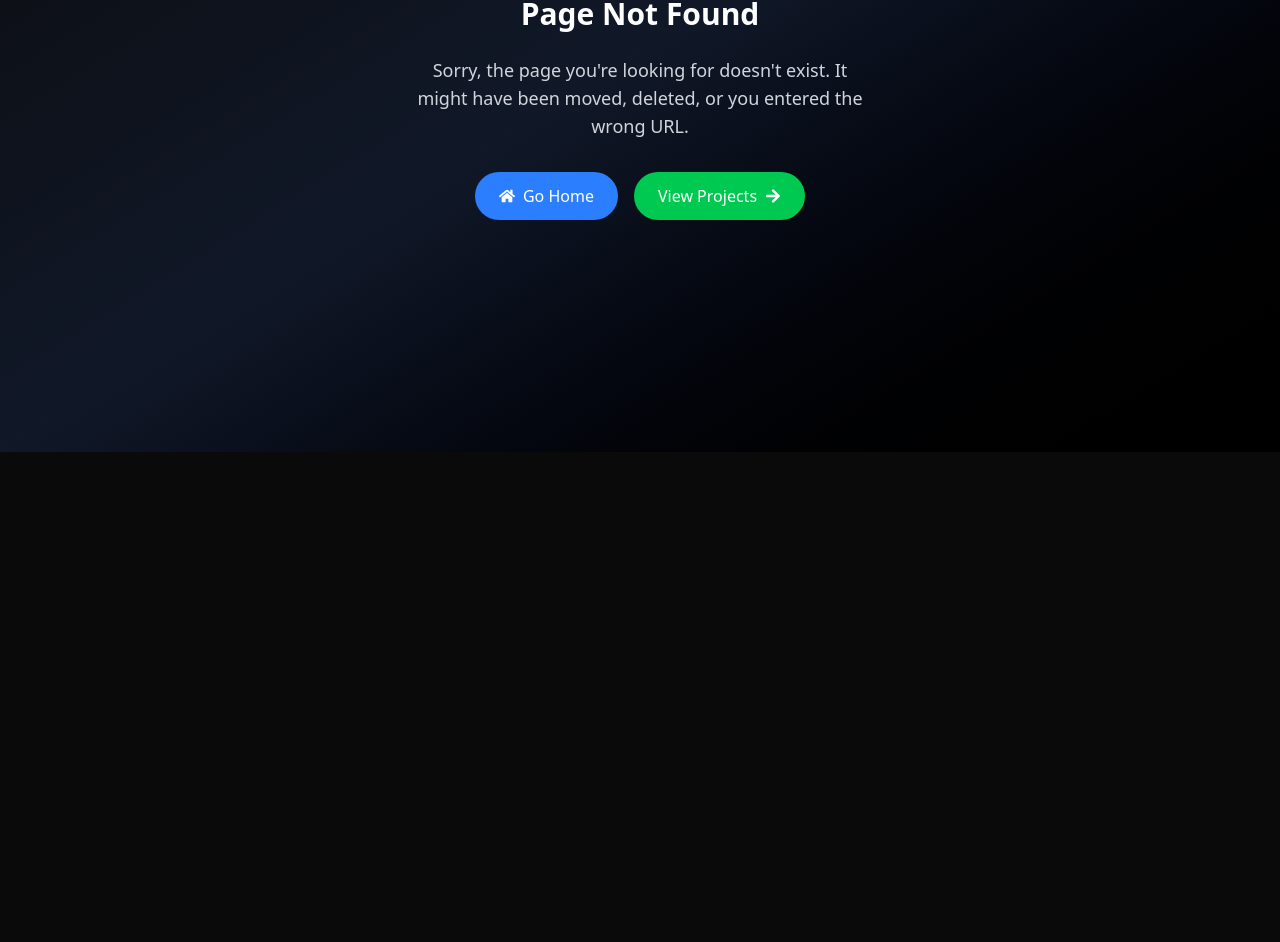
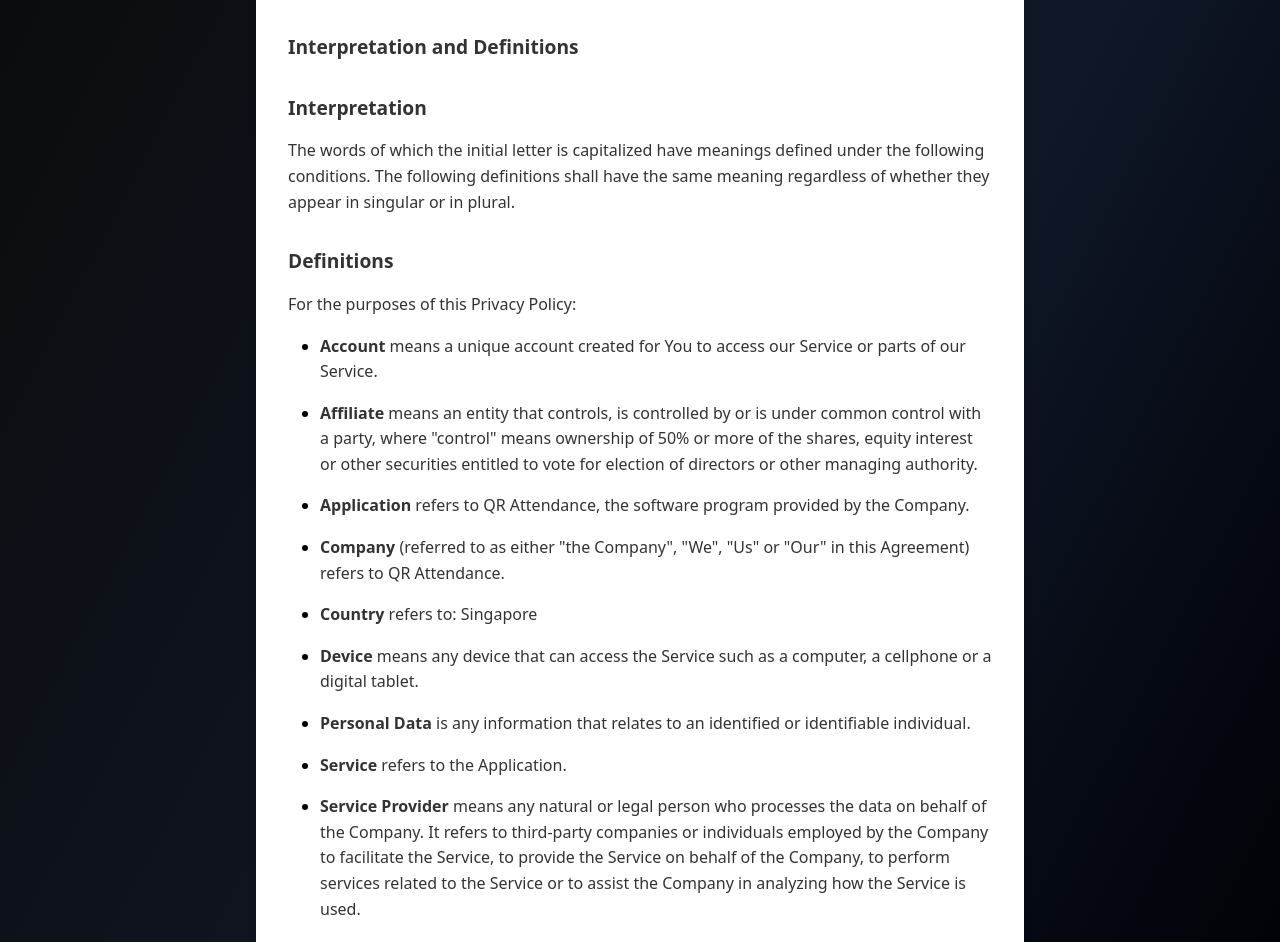
Before and after one commit to aadishsamir123/aadishsamir, a React (Vite) app: page /legal/projects/qrattendance/privacypolicy in a window 1280 px wide. Before the commit this address had no page. Shown: the part 348-1290 px from the top of the page. Before the commit the page ends 800 px from the top, so only its background shows below. Built offline with nearby package versions, Linux system fonts and the light colour scheme.

Commit message:
Add QR Attendance Privacy Policy and update robots.txt

```diff
--- a/src/App.jsx
+++ b/src/App.jsx
@@ -10,6 +10,7 @@
 import ShopSync from "./projects/ShopSync.jsx";
 import ShopSyncPrivacyPolicy from "./legal/projects/shopsync/ShopSyncPrivacyPolicy.jsx";
 import ShopSyncDisclaimer from "./legal/projects/shopsync/ShopSyncDisclaimer.jsx";
+import QRAttendancePrivacyPolicy from "./legal/projects/qrattendance/QRAttendancePrivacyPolicy.jsx";
 
 const PageWrapper = ({children}) => {
     const pageVariants = {
@@ -412,7 +413,8 @@
                             <Route path="/projects/shopsync" element={<PageWrapper><ShopSync/></PageWrapper>}/>
 
                             <Route path="/legal/projects/shopsync/privacypolicy" element={<PageWrapper><ShopSyncPrivacyPolicy/></PageWrapper>}/>
-                            <Route path="/legal/projects/shopsync/disclaimer" element={<PageWrapper><ShopSyncDisclaimer/></PageWrapper>}/>
+                            <Route path="/legal/projects/shopsync/disclaimer" element={<PageWrapper><ShopSyncDisclaimer /></PageWrapper>} />
+                            <Route path="/legal/projects/qrattendance/privacypolicy" element={<PageWrapper><QRAttendancePrivacyPolicy /></PageWrapper>}/>
 
                             {/* 404 Catch-all route */}
                             <Route path="*" element={<PageWrapper><NotFound/></PageWrapper>}/>
--- a/src/legal/LegalTexts.css
+++ b/src/legal/LegalTexts.css
@@ -41,11 +41,13 @@
 .privacy-list {
   padding-left: 2rem;
   margin-bottom: 1.5rem;
+  color: #000000;
   list-style-type: disc; /* Add explicit bullet style */
 }
 
 .privacy-list li {
   margin-bottom: 0.5rem;
   line-height: 1.5;
+  color: #000000;
   display: list-item; /* Ensure list items display as list items */
 }
--- /dev/null
+++ b/src/legal/projects/qrattendance/QRAttendancePrivacyPolicy.jsx
@@ -0,0 +1,88 @@
+import 'react';
+import '../../LegalTexts.css';
+import SEOHead from '../../../components/SEOHead';
+
+const QRAttendancePrivacyPolicy = () => {
+    return (
+        <>
+            <SEOHead
+                title="QR Attendance Privacy Policy"
+                description="Privacy Policy for QR Attendance app"
+                keywords="QR Attendance Privacy Policy, Data Protection, App Privacy"
+                url="https://aadish.dev/legal/projects/qrattendance/privacypolicy"
+                noIndex={true}
+            />
+            <div className="privacy-container">
+            <div className="privacy-card">
+                <h1 className="privacy-title">QR AttendancePrivacy Policy</h1>
+                <p className="privacy-date">Last updated: August 16, 2025</p>
+                <p className="privacy-text">This Privacy Policy describes Our policies and procedures on the collection, use and disclosure of Your information when You use the Service and tells You about Your privacy rights and how the law protects You.</p>
+                <p className="privacy-text">We use Your Personal data to provide and improve the Service. By using the Service, You agree to the collection and use of information in accordance with this Privacy Policy. This Privacy Policy has been created with the help of the <a href="https://www.freeprivacypolicy.com/free-privacy-policy-generator/" target="_blank">Free Privacy Policy Generator</a>.</p>
+
+                <h2 className="privacy-section-title">Interpretation and Definitions</h2>
+                <h3 className="privacy-section-title">Interpretation</h3>
+                <p className="privacy-text">The words of which the initial letter is capitalized have meanings defined under the following conditions. The following definitions shall have the same meaning regardless of whether they appear in singular or in plural.</p>
+
+                <h3 className="privacy-section-title">Definitions</h3>
+                <p className="privacy-text">For the purposes of this Privacy Policy:</p>
+                <ul className="privacy-list">
+                    <li>
+                        <p className="privacy-text"><strong>Account</strong> means a unique account created for You to access our Service or parts of our Service.</p>
+                    </li>
+                    <li>
+                        <p className="privacy-text"><strong>Affiliate</strong> means an entity that controls, is controlled by or is under common control with a party, where "control" means ownership of 50% or more of the shares, equity interest or other securities entitled to vote for election of directors or other managing authority.</p>
+                    </li>
+                    <li>
+                        <p className="privacy-text"><strong>Application</strong> refers to QR Attendance, the software program provided by the Company.</p>
+                    </li>
+                    <li>
+                        <p className="privacy-text"><strong>Company</strong> (referred to as either "the Company", "We", "Us" or "Our" in this Agreement) refers to QR Attendance.</p>
+                    </li>
+                    <li>
+                        <p className="privacy-text"><strong>Country</strong> refers to: Singapore</p>
+                    </li>
+                    <li>
+                        <p className="privacy-text"><strong>Device</strong> means any device that can access the Service such as a computer, a cellphone or a digital tablet.</p>
+                    </li>
+                    <li>
+                        <p className="privacy-text"><strong>Personal Data</strong> is any information that relates to an identified or identifiable individual.</p>
+                    </li>
+                    <li>
+                        <p className="privacy-text"><strong>Service</strong> refers to the Application.</p>
+                    </li>
+                    <li>
+                        <p className="privacy-text"><strong>Service Provider</strong> means any natural or legal person who processes the data on behalf of the Company. It refers to third-party companies or individuals employed by the Company to facilitate the Service, to provide the Service on behalf of the Company, to perform services related to the Service or to assist the Company in analyzing how the Service is used.</p>
+                    </li>
+                    <li>
+                        <p className="privacy-text"><strong>Usage Data</strong> refers to data collected automatically, either generated by the use of the Service or from the Service infrastructure itself (for example, the duration of a page visit).</p>
+                    </li>
+                    <li>
+                        <p className="privacy-text"><strong>You</strong> means the individual accessing or using the Service, or the company, or other legal entity on behalf of which such individual is accessing or using the Service, as applicable.</p>
+                    </li>
+                    </ul>
+
+                <h2 className="privacy-section-title">Children's Privacy</h2>
+                <p className="privacy-text">Our Service does not address anyone under the age of 13. We do not knowingly collect personally identifiable information from anyone under the age of 13. If You are a parent or guardian and You are aware that Your child has provided Us with Personal Data, please contact Us. If We become aware that We have collected Personal Data from anyone under the age of 13 without verification of parental consent, We take steps to remove that information from Our servers.</p>
+                <p className="privacy-text">If We need to rely on consent as a legal basis for processing Your information and Your country requires consent from a parent, We may require Your parent's consent before We collect and use that information.</p>
+
+                <h2 className="privacy-section-title">Links to Other Websites</h2>
+                <p className="privacy-text">Our Service may contain links to other websites that are not operated by Us. If You click on a third party link, You will be directed to that third party's site. We strongly advise You to review the Privacy Policy of every site You visit.</p>
+                <p className="privacy-text">We have no control over and assume no responsibility for the content, privacy policies or practices of any third party sites or services.</p>
+
+                <h2 className="privacy-section-title">Changes to this Privacy Policy</h2>
+                <p className="privacy-text">We may update Our Privacy Policy from time to time. We will notify You of any changes by posting the new Privacy Policy on this page.</p>
+                <p className="privacy-text">We will let You know via email and/or a prominent notice on Our Service, prior to the change becoming effective and update the "Last updated" date at the top of this Privacy Policy.</p>
+                <p className="privacy-text">You are advised to review this Privacy Policy periodically for any changes. Changes to this Privacy Policy are effective when they are posted on this page.</p>
+
+                <h2 className="privacy-section-title">Contact Us</h2>
+                <p className="privacy-text">If you have any questions about this Privacy Policy, You can contact us:</p>
+                <ul className="privacy-list">
+                    <li>By email: asdev.feedback@gmail.com</li>
+                </ul>
+            </div>
+            </div>
+        </>
+    );
+};
+
+export default QRAttendancePrivacyPolicy;
```
Also changed, not shown: public/robots.txt.
